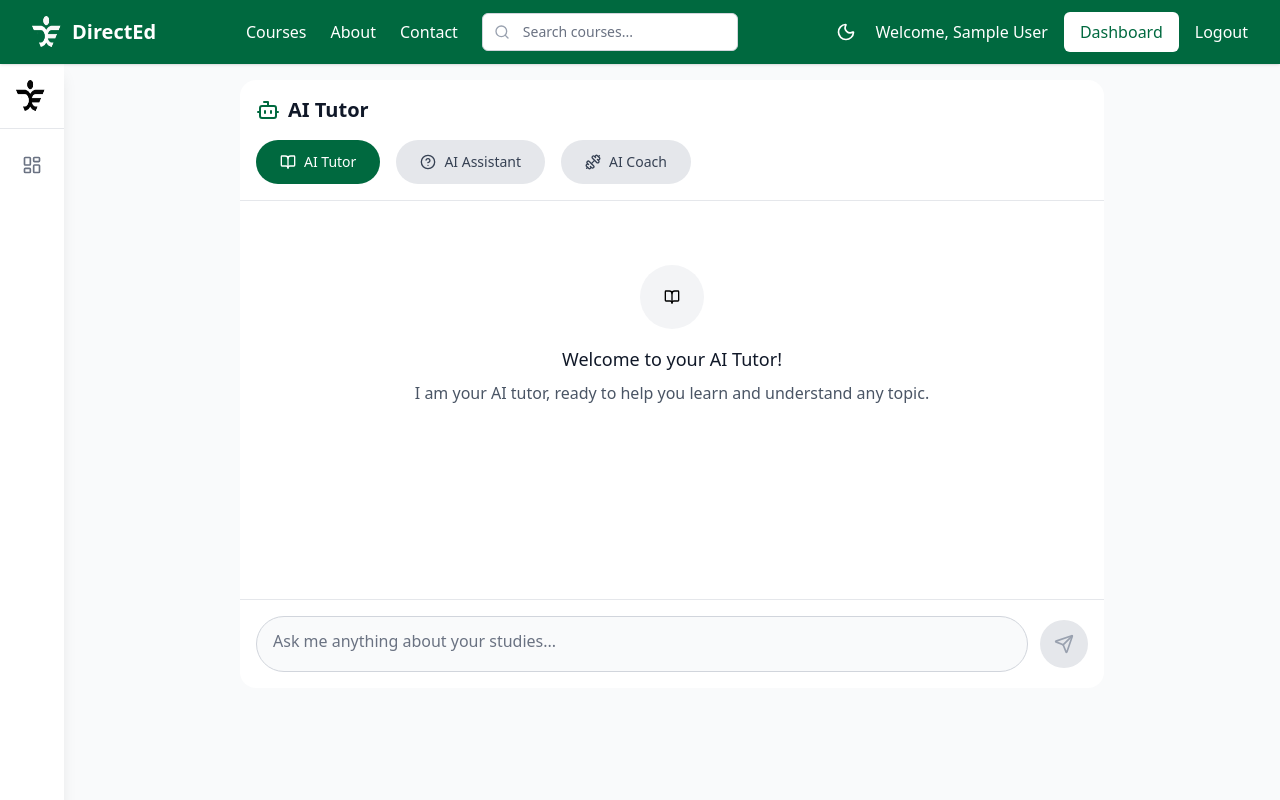
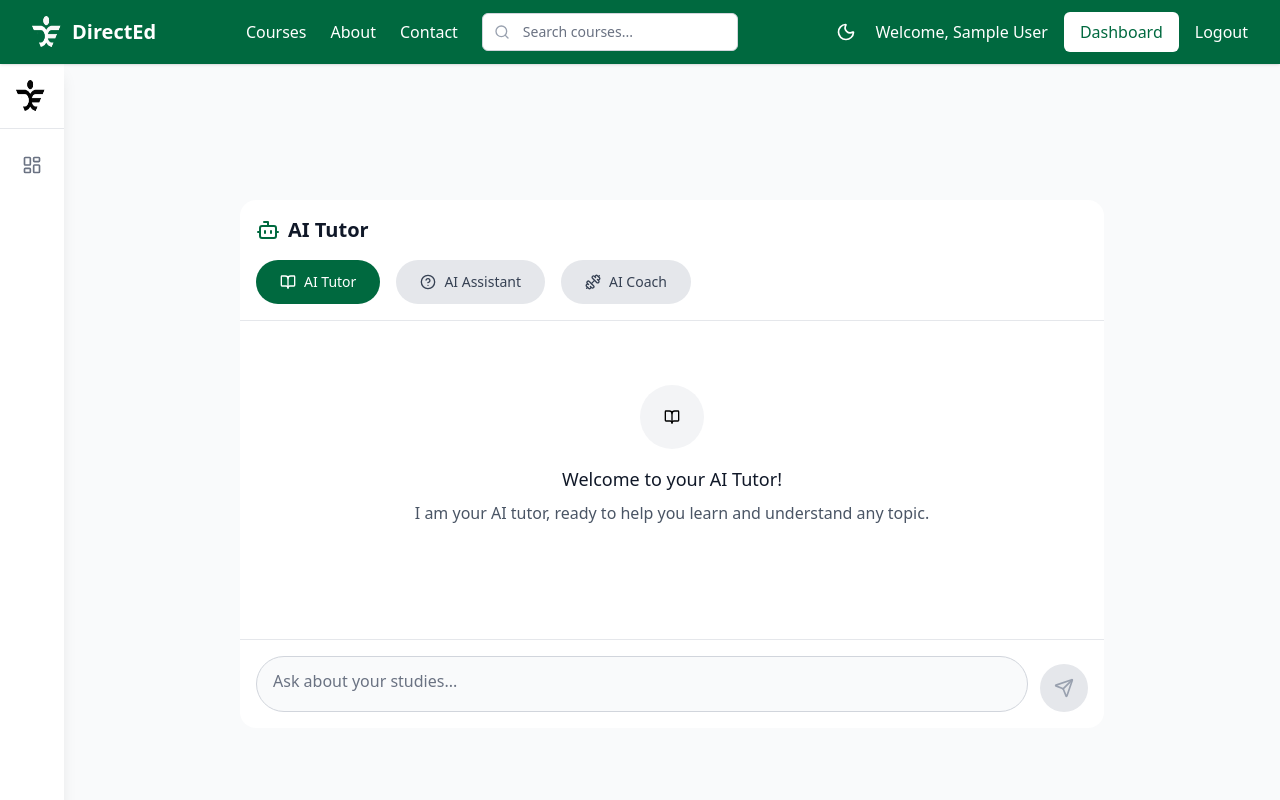
Before and after one commit to Boaz-marube/E-Learning-App, a React (Vite) app in the folder client/: page /chatbot in a window 1280 px wide. Shown: the top 800 px of the page. Built offline with nearby package versions, Linux system fonts and the light colour scheme; sample sign-in values are in the browser's storage.

Commit message:
Fix: Changed chatbot to fit view-width

```diff
--- a/client/src/pages/Chatbot.tsx
+++ b/client/src/pages/Chatbot.tsx
@@ -16,19 +16,19 @@ const Chatbot: React.FC = () => {
     tutor: {
       title: 'AI Tutor',
       icon: <BookOpen className="w-4 h-4" />,
-      placeholder: 'Ask me anything about your studies...',
+      placeholder: 'Ask about your studies...',
       systemPrompt: 'I am your AI tutor, ready to help you learn and understand any topic.'
     },
     assistant: {
       title: 'AI Assistant',
       icon: <HelpCircle className="w-4 h-4" />,
-      placeholder: 'How can I help you today?',
+      placeholder: 'How can I help?',
       systemPrompt: 'I am your AI assistant, here to help with tasks and answer questions.'
     },
     coach: {
       title: 'AI Coach',
       icon: <Dumbbell className="w-4 h-4" />,
-      placeholder: 'Let\'s work on your goals together...',
+      placeholder: 'Let\'s work on goals...',
       systemPrompt: 'I am your AI coach, here to motivate and guide you towards your goals.'
     }
   };
@@ -70,25 +70,25 @@ const Chatbot: React.FC = () => {
 
   return (
     <div className="min-h-screen bg-gray-50 dark:bg-gray-900">
-      <div className="max-w-4xl mx-auto p-4 h-[80vh] flex flex-col">
+      <div className="max-w-4xl mx-auto p-2 sm:p-4 my-[15vh] h-[70vh] flex flex-col">
         {/* Header */}
-        <div className="bg-white dark:bg-gray-800 rounded-t-2xl p-4 border-b border-gray-200 dark:border-gray-700">
-          <div className="flex items-center justify-between mb-4">
+        <div className="bg-white dark:bg-gray-800 rounded-t-2xl p-3 sm:p-4 border-b border-gray-200 dark:border-gray-700">
+          <div className="flex items-center justify-between mb-3 sm:mb-4">
             <div className="flex items-center gap-2">
-              <Bot className="w-6 h-6 text-[#00693F]" />
-              <h1 className="text-xl font-semibold text-gray-900 dark:text-white">
+              <Bot className="w-5 h-5 sm:w-6 sm:h-6 text-[#00693F]" />
+              <h1 className="text-lg sm:text-xl font-semibold text-gray-900 dark:text-white">
                 {modes[currentMode as keyof typeof modes].title}
               </h1>
             </div>
           </div>
 
           {/* Mode Selection Buttons */}
-          <div className="flex gap-4">
+          <div className="flex flex-wrap gap-2 sm:gap-4">
             {Object.entries(modes).map(([key, mode]) => (
               <button
                 key={key}
                 onClick={() => switchMode(key)}
-                className={`flex items-center gap-2 px-6 py-3 rounded-full text-sm font-medium transition-all duration-200 ${
+                className={`flex items-center gap-1 sm:gap-2 px-3 py-2 sm:px-6 sm:py-3 rounded-full text-xs sm:text-sm font-medium transition-all duration-200 ${
                   currentMode === key
                     ? 'text-white'
                     : 'bg-gray-200 dark:bg-gray-700 text-gray-700 dark:text-gray-300 hover:bg-gray-300 dark:hover:bg-gray-600'
@@ -96,23 +96,24 @@ const Chatbot: React.FC = () => {
                 style={currentMode === key ? { backgroundColor: '#00693F' } : {}}
               >
                 {mode.icon}
-                {mode.title}
+                <span className="hidden sm:inline">{mode.title}</span>
+                <span className="sm:hidden">{mode.title.split(' ')[1]}</span>
               </button>
             ))}
           </div>
         </div>
 
         {/* Chat Messages */}
-        <div className="flex-1 overflow-y-auto p-4 space-y-4 bg-white dark:bg-gray-800">
+        <div className="flex-1 overflow-y-auto p-3 sm:p-4 space-y-3 sm:space-y-4 bg-white dark:bg-gray-800">
           {messages.length === 0 ? (
-            <div className="text-center py-12">
-              <div className="w-16 h-16 mx-auto mb-4 rounded-full flex items-center justify-center bg-gray-100 dark:bg-gray-700">
+            <div className="text-center py-8 sm:py-12">
+              <div className="w-12 h-12 sm:w-16 sm:h-16 mx-auto mb-3 sm:mb-4 rounded-full flex items-center justify-center bg-gray-100 dark:bg-gray-700">
                 {modes[currentMode as keyof typeof modes].icon}
               </div>
-              <h3 className="text-lg font-medium mb-2 text-gray-900 dark:text-white">
+              <h3 className="text-base sm:text-lg font-medium mb-2 text-gray-900 dark:text-white px-4">
                 Welcome to your {modes[currentMode as keyof typeof modes].title}!
               </h3>
-              <p className="text-gray-600 dark:text-gray-400">
+              <p className="text-sm sm:text-base text-gray-600 dark:text-gray-400 px-4">
                 {modes[currentMode as keyof typeof modes].systemPrompt}
               </p>
             </div>
@@ -134,14 +135,14 @@ const Chatbot: React.FC = () => {
                 )}
 
                 <div
-                  className={`max-w-xs lg:max-w-md px-4 py-2 rounded-2xl ${
+                  className={`max-w-[75%] sm:max-w-xs lg:max-w-md px-3 sm:px-4 py-2 rounded-2xl ${
                     message.sender === 'user'
                       ? 'text-white'
                       : 'bg-gray-100 dark:bg-gray-700 text-gray-900 dark:text-white'
                   }`}
                   style={message.sender === 'user' ? { backgroundColor: '#00693F' } : {}}
                 >
-                  <p className="text-sm">{message.text}</p>
+                  <p className="text-sm break-words">{message.text}</p>
                 </div>
 
                 {message.sender === 'user' && (
@@ -158,31 +159,31 @@ const Chatbot: React.FC = () => {
         </div>
 
         {/* Input Area */}
-        <div className="bg-white dark:bg-gray-800 rounded-b-2xl p-4 border-t border-gray-200 dark:border-gray-700">
-          <div className="flex items-center gap-3">
-            <div className="flex-1 relative rounded-full border border-gray-300 dark:border-gray-600 bg-gray-50 dark:bg-gray-700">
+        <div className="bg-white dark:bg-gray-800 rounded-b-2xl p-3 sm:p-4 border-t border-gray-200 dark:border-gray-700">
+          <div className="flex items-end gap-2 sm:gap-3">
+            <div className="flex-1 relative rounded-2xl sm:rounded-full border border-gray-300 dark:border-gray-600 bg-gray-50 dark:bg-gray-700">
               <textarea
                 value={inputMessage}
                 onChange={(e) => setInputMessage(e.target.value)}
                 onKeyPress={handleKeyPress}
                 placeholder={modes[currentMode as keyof typeof modes].placeholder}
                 rows={1}
-                className="w-full px-4 py-3 bg-transparent rounded-full resize-none focus:outline-none text-gray-900 dark:text-white placeholder-gray-500 dark:placeholder-gray-400"
-                style={{ minHeight: '48px', maxHeight: '120px' }}
+                className="w-full px-3 sm:px-4 py-2 sm:py-3 bg-transparent rounded-2xl sm:rounded-full resize-none focus:outline-none text-gray-900 dark:text-white placeholder-gray-500 dark:placeholder-gray-400 text-sm sm:text-base"
+                style={{ minHeight: '40px', maxHeight: '120px' }}
               />
             </div>
 
             <button
               onClick={handleSendMessage}
               disabled={inputMessage.trim() === ''}
-              className={`w-12 h-12 rounded-full flex items-center justify-center transition-all duration-200 ${
+              className={`w-10 h-10 sm:w-12 sm:h-12 rounded-full flex items-center justify-center transition-all duration-200 flex-shrink-0 ${
                 inputMessage.trim() === ''
                   ? 'bg-gray-200 dark:bg-gray-700 text-gray-400 dark:text-gray-500 cursor-not-allowed'
                   : 'text-white hover:opacity-90'
               }`}
               style={inputMessage.trim() !== '' ? { backgroundColor: '#00693F' } : {}}
             >
-              <Send className="w-5 h-5" />
+              <Send className="w-4 h-4 sm:w-5 sm:h-5" />
             </button>
           </div>
         </div>
```
